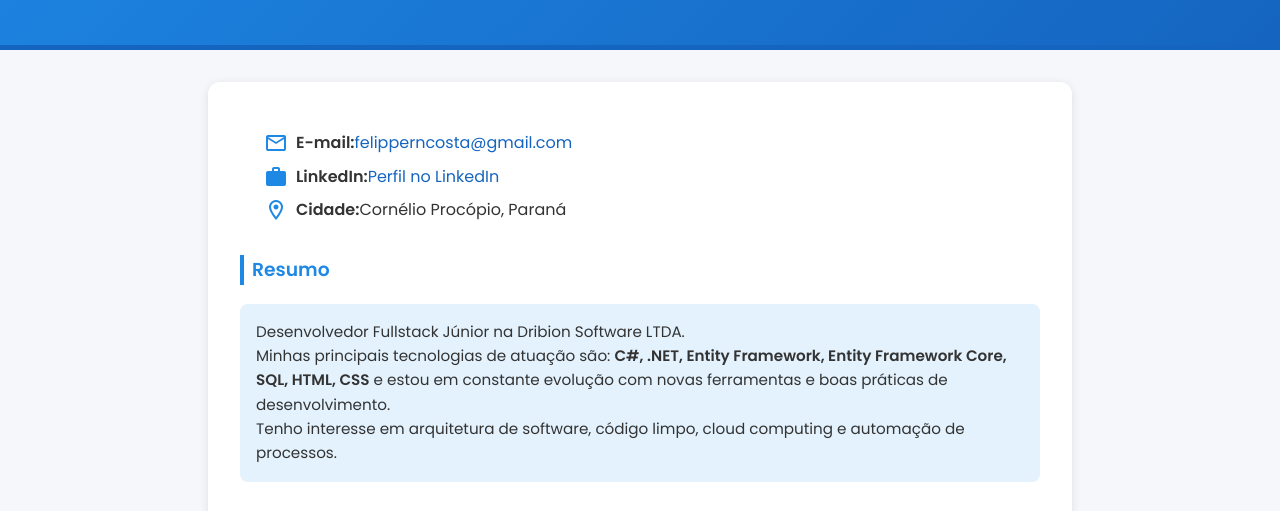
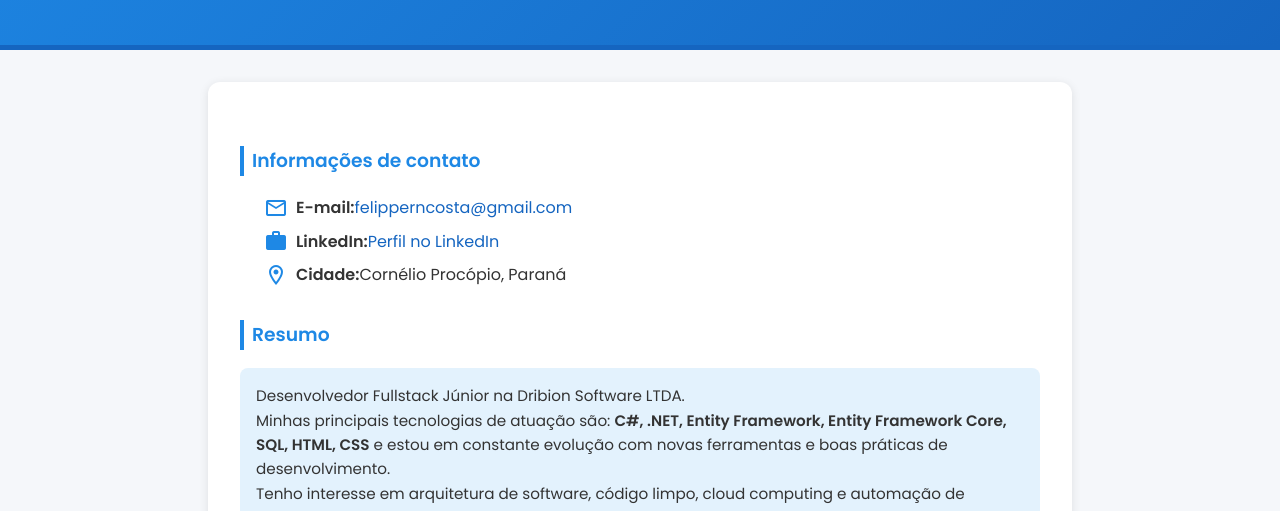
Before and after one commit to farreltobias/projeto-1-obs-8, a plain HTML site: page curriculo/felippe/index.html in a window 1280 px wide. Shown: the part 274-785 px from the top of the page. Drawn offline with Linux system fonts and the light colour scheme.

Commit message:
Correcao curriculo Felippe e participantes no README

```diff
--- a/curriculo/felippe/index.html
+++ b/curriculo/felippe/index.html
@@ -21,6 +21,7 @@
 
     <main>
         <section>
+            <h3>Informações de contato </h3>
             <ul class="contatos">
                 <li><i class="material-icons-outlined">email</i> <b>E-mail:</b> <a href="mailto:felipperncosta@gmail.com">felipperncosta@gmail.com</a></li>
                 <li><i class="material-icons-outlined">work</i> <b>LinkedIn:</b> <a href="https://www.linkedin.com/in/felippe-costa-64b97b380" target="_blank">Perfil no LinkedIn</a></li>
```
Also changed, not shown: 1 other file.
